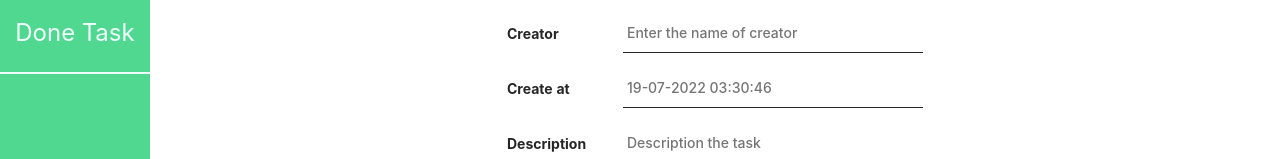
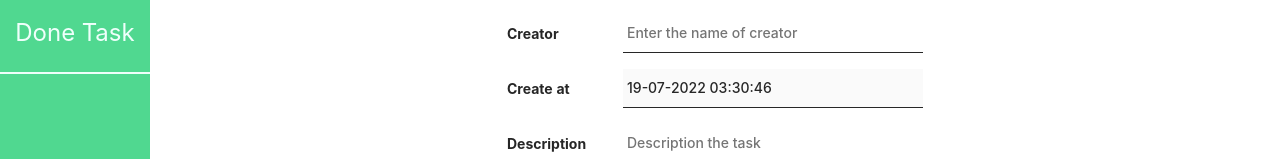
Before and after one commit to thehoap/todolist, a React (Create React App) app: page /addtask in a window 1280 px wide. Shown: the part 337-496 px from the top of the page. Built offline with nearby package versions, Linux system fonts and the light colour scheme.

Commit message:
form add todo and validate

```diff
--- a/src/components/Button/index.jsx
+++ b/src/components/Button/index.jsx
@@ -1,8 +1,8 @@
 import React from "react";
 import { BasedButton } from "components/Button/styles";
 
-const Button = ({ children }) => {
-    return <BasedButton>{children}</BasedButton>;
+const Button = ({ children, type }) => {
+    return <BasedButton type={type}>{children}</BasedButton>;
 };
 
 export default Button;
--- a/src/components/Form/index.jsx
+++ b/src/components/Form/index.jsx
@@ -1,47 +1,116 @@
-import { BasedButton } from "components/Button/styles";
-import { BasedInput } from "components/Input/styles";
+import { Alert } from "antd";
+import Button from "components/Button";
+import Input from "components/Input";
+import { useFormik } from "formik";
+import { useState } from "react";
+import { useAddTodoMutation } from "services/todoApi";
 import { objToTime } from "utils/helpers/dateConvert";
+import * as Yup from "yup";
 import { FormGroup, FormLabel, SForm } from "./styles";
 
 const Form = ({ feature }) => {
-    const isAddFeature = feature === "add";
+    const isUpdateFeature = feature === "update";
+    const [showAlert, setShowAlert] = useState(false);
+
+    const [addTodo] = useAddTodoMutation();
+
+    const formik = useFormik({
+        initialValues: {
+            title: "",
+            creator: "",
+            createAt: objToTime(new Date()),
+            // status: "newtask",
+            description: "",
+        },
+        validationSchema: Yup.object({
+            title: Yup.string().required("Please enter the title"),
+            creator: Yup.string()
+                .required("Please enter the creator")
+                .min(4, "Name must me 4 characters or more"),
+            description: Yup.string().required("Please enter the description"),
+        }),
+        onSubmit: (values) => {
+            addTodo(values);
+            setShowAlert(true);
+            formik.resetForm({
+                values: {
+                    title: "",
+                    creator: "",
+                    createAt: objToTime(new Date()),
+                    description: "",
+                },
+            });
+        },
+    });
 
     return (
-        <SForm>
+        <SForm onSubmit={formik.handleSubmit}>
+            {showAlert && (
+                <Alert
+                    message="Form submitted"
+                    description="Your task has been added to the list."
+                    type="success"
+                    showIcon
+                    closable
+                />
+            )}
             <FormGroup>
                 <FormLabel htmlFor="title">Title</FormLabel>
-                <BasedInput
+                <Input
                     id="title"
+                    name="title"
                     placeholder="Enter the task's title"
                     width={"300px"}
+                    value={formik.values.title}
+                    onChange={formik.handleChange}
                 />
             </FormGroup>
+            {formik.errors.title && formik.touched.title && (
+                <p className="form__message--error">{formik.errors.title}</p>
+            )}
             <FormGroup>
                 <FormLabel htmlFor="creator">Creator</FormLabel>
-                <BasedInput
+                <Input
                     id="creator"
+                    name="creator"
                     placeholder="Enter the name of creator"
                     width={"300px"}
+                    value={formik.values.creator}
+                    onChange={formik.handleChange}
                 />
             </FormGroup>
+            {formik.errors.creator && formik.touched.creator && (
+                <p className="form__message--error">{formik.errors.creator}</p>
+            )}
             <FormGroup>
                 <FormLabel htmlFor="createAt">Create at</FormLabel>
-                <BasedInput
+                <Input
                     id="createAt"
-                    placeholder={objToTime(new Date())}
+                    name="createAt"
                     width={"300px"}
+                    value={formik.values.createAt}
+                    onChange={formik.handleChange}
+                    disabled={true}
                 />
             </FormGroup>
             <FormGroup>
                 <FormLabel htmlFor="description">Description</FormLabel>
-                <BasedInput
+                <Input
                     id="description"
+                    name="description"
                     placeholder="Description the task"
                     width={"300px"}
+                    value={formik.values.description}
+                    onChange={formik.handleChange}
                 />
             </FormGroup>
+            {formik.errors.description && formik.touched.description && (
+                <p className="form__message--error">
+                    {formik.errors.description}
+                </p>
+            )}
             <FormGroup>
-                <BasedButton>Save</BasedButton>
+                <Button type="submit">Save</Button>
             </FormGroup>
         </SForm>
     );
--- a/src/components/Form/styles.js
+++ b/src/components/Form/styles.js
@@ -5,7 +5,13 @@ export const SForm = styled.form`
     display: flex;
     justify-content: center;
     align-items: center;
-    flex-direction: column
+    flex-direction: column;
+
+    & .form__message--error {
+        color: red;
+        font-size: 16px;
+        font-weight: 700;
+    }
 `;
 
 export const FormGroup = styled.div`
--- a/src/components/Input/index.jsx
+++ b/src/components/Input/index.jsx
@@ -1,9 +1,26 @@
-import React from "react";
 import { BasedInput } from "components/Input/styles";
 
-const Input = ({ type, placeholder, name, id }) => {
+const Input = ({
+    type,
+    placeholder,
+    name,
+    id,
+    value,
+    onChange,
+    disabled,
+    width,
+}) => {
     return (
-        <BasedInput type={type} placeholder={placeholder} name={name} id={id} />
+        <BasedInput
+            type={type || "text"}
+            placeholder={placeholder}
+            name={name}
+            id={id}
+            width={width}
+            value={value}
+            onChange={onChange}
+            disabled={disabled}
+        />
     );
 };
 
--- a/src/components/Todo/index.jsx
+++ b/src/components/Todo/index.jsx
@@ -30,7 +30,7 @@ const Todo = ({ todo }) => {
             <div className="todo-bottom">
                 <STodoText>
                     <STodoText fontWeight={700}>Description:</STodoText>
-                    <STodoText lineClamp={2}>{todo.title}</STodoText>
+                    <STodoText lineClamp={2}>{todo.description}</STodoText>
                 </STodoText>
             </div>
         </STodo>
```
Also changed, not shown: src/data/todos.json (+29 -0 lines), 1 other file (tests, documents, lock files or other folders).
